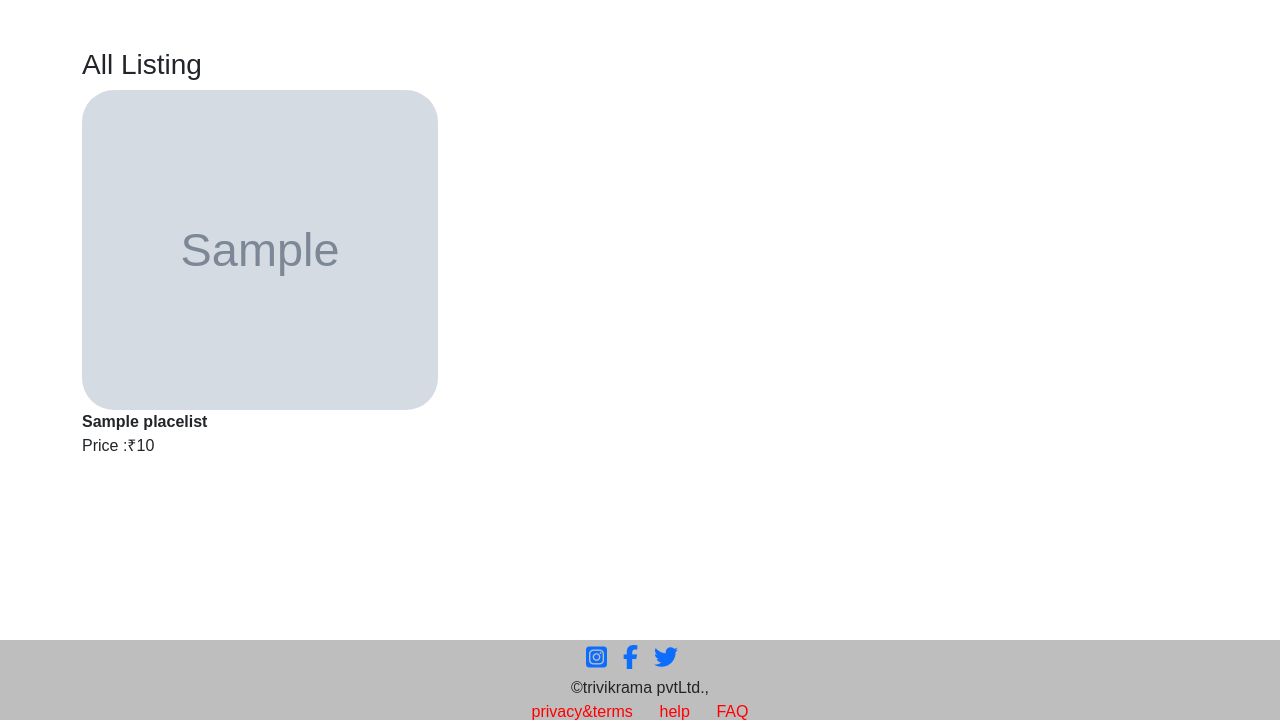
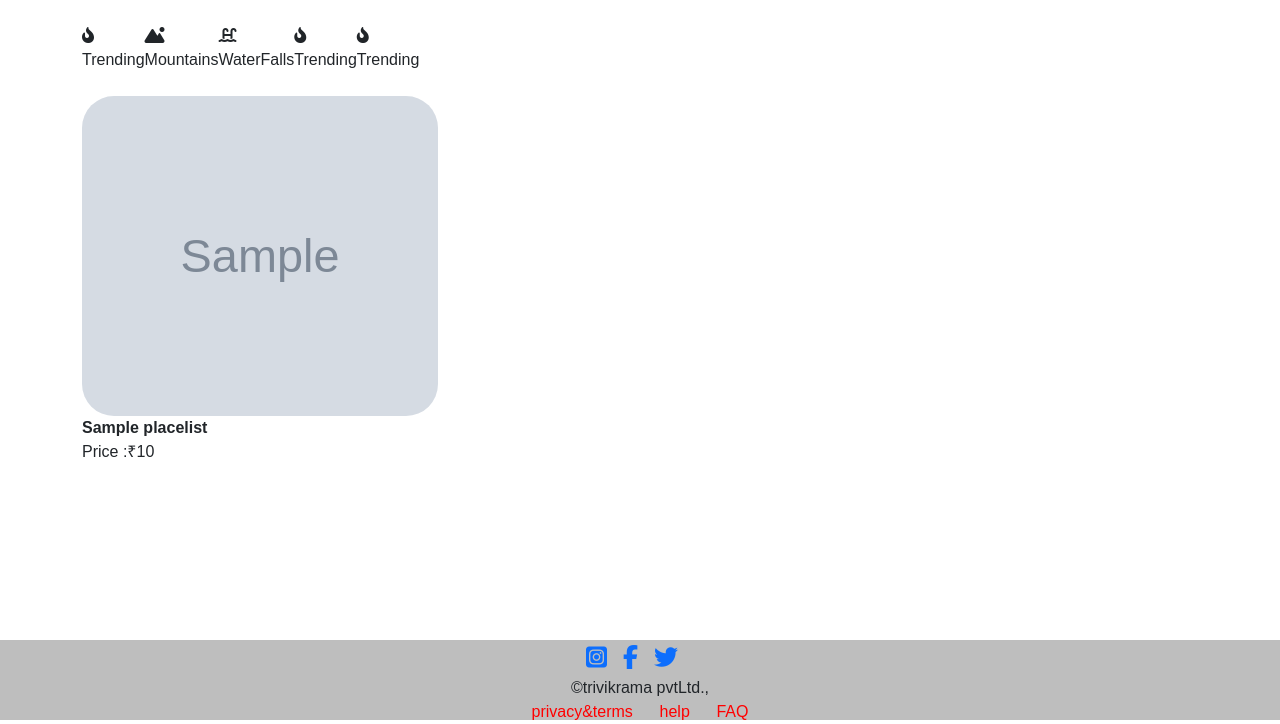
Before and after one commit to Nagu-developer-001/SafarSathi, a Node server app: page /listings in a window 1280 px wide. Shown: the part 80-804 px from the top of the page. Run offline with Node 20, Linux system fonts and the light colour scheme; tables that the repository leaves empty hold one stand-in row (values such as "Sample post"); grey boxes marked "Sample" are stand-in pictures; some libraries are stand-ins or nearby versions.

Commit message:
added files

```diff
--- a/public/css/style.css
+++ b/public/css/style.css
@@ -194,3 +194,19 @@ label{
 .dark{
     transition: 0.5s;
 }
+
+#filters{
+    /* margin-top:0.5rem; */
+    display:flex;
+    flex-wrap: wrap;
+}
+.fiter{
+    text-align: center;
+    margin-right: 3rem;
+    opacity:0.7;
+    transition: 1s;
+}
+.fiter:hover{
+    opacity: 1;
+    cursor: pointer;
+}
--- a/views/listings/index.ejs
+++ b/views/listings/index.ejs
@@ -1,12 +1,35 @@
 <%- layout("/layout/boilerplate") %>
-<%-  %>
-<body>
-    <br>
-    <h3>All Listing</h3>
+<style>
+
+</style>
+    <!-- <br> -->
+    <!-- <h3>All Listing</h3> -->
+    <div id="filters">
+        <div class="filter">
+            <div><i class="fa-solid fa-fire-flame-curved"></i></div>
+            <p>Trending</p>
+        </div>
+        <div class="filter">
+            <div><i class="fa-solid fa-mountain-sun"></i></div>
+            <p>Mountains</p>
+        </div>
+        <div class="filter">
+            <div><i class="fa-solid fa-water-ladder"></i></div>
+            <p>WaterFalls</p>
+        </div>
+        <div class="filter">
+            <div><i class="fa-solid fa-fire-flame-curved"></i></div>
+            <p>Trending</p>
+        </div>
+        <div class="filter">
+            <div><i class="fa-solid fa-fire-flame-curved"></i></div>
+            <p>Trending</p>
+        </div>
+    </div>
     <!-- <form action="listing/new" method="get">
         <button>new</button>
     </form> -->
-    <div class="row row-cols-lg-3 row-cols-md-2 row-cols-sm-1">
+    <div class="row row-cols-lg-3 row-cols-md-2 row-cols-sm-1 mt-2">
         <%for(list of allListing){%>
             <a href="http://localhost:8080/listings/<%= list._id %>" class="listing-anch">
                 <div class="card col card-list">
@@ -20,4 +43,3 @@
             </a>
             <%}%>
     </div>
-</body>
```
